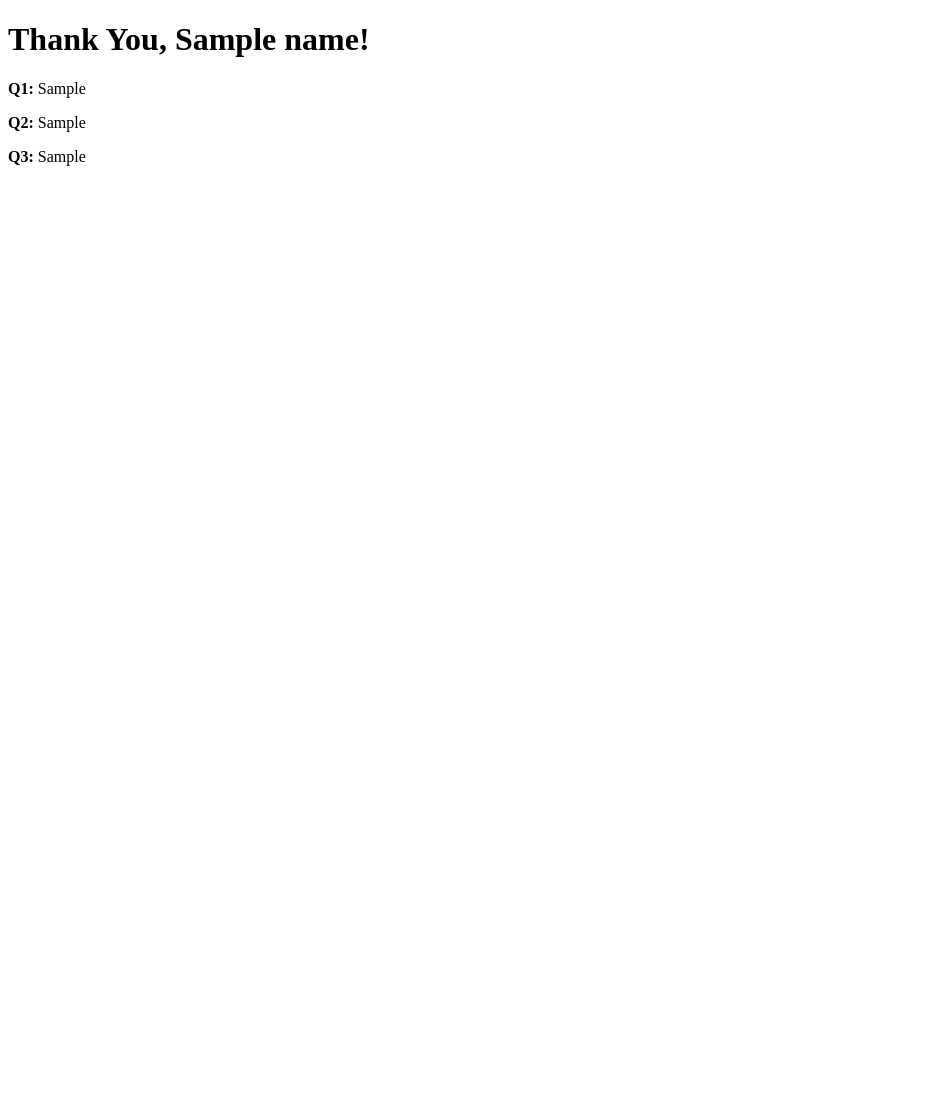
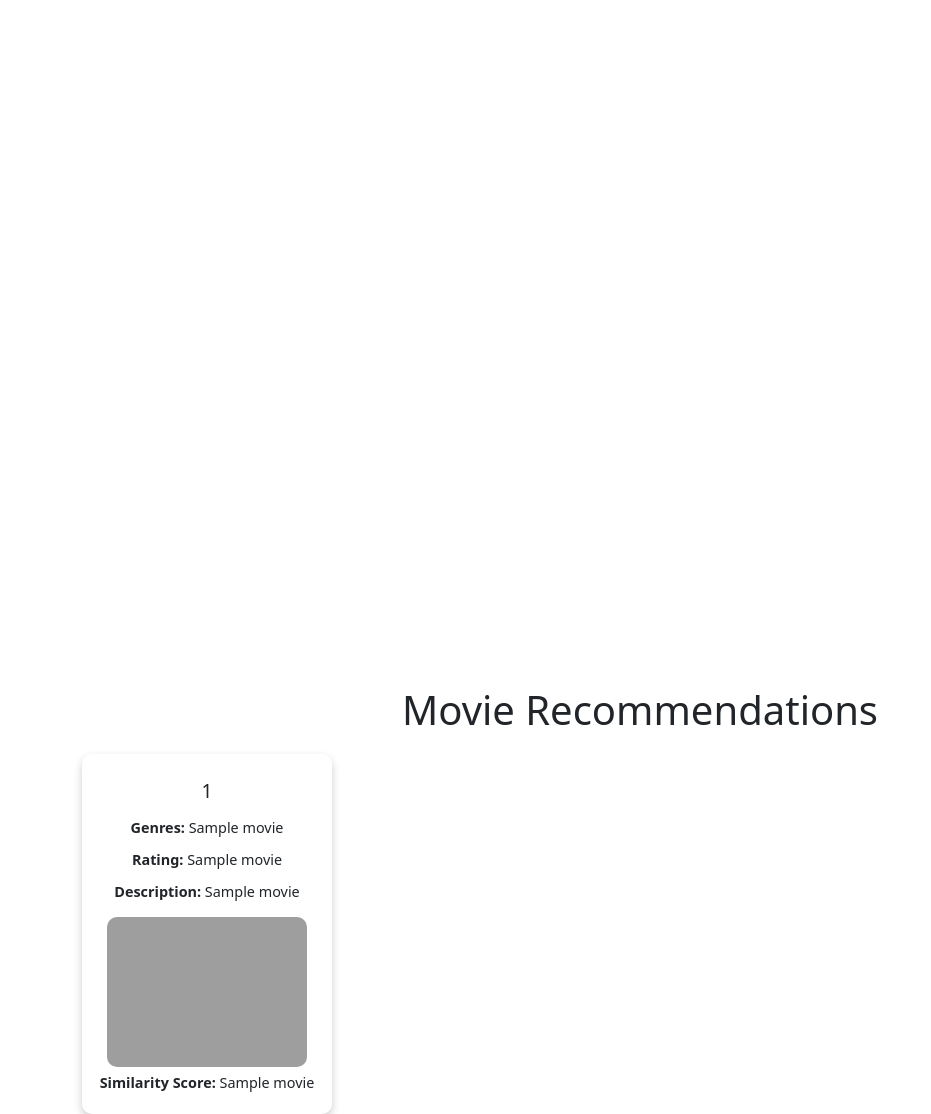
Before and after one commit to Hawlll/movie_recommender_system, a Flask app: template src/web/templates/results.html in a window 1280 px wide. Shown: the whole page, without its empty margins (0-931 px from the left). Before the commit the page ends 166 px from the top, so only its background shows below. Run offline with Flask 3, Linux system fonts and the light colour scheme; the template is opened without the code that fills it: most values are stand-ins (such as "Sample title", 1, 10 or a date in 2020); grey boxes are pictures that could not be loaded.

Commit message:
Finished the project

```diff
--- a/src/ai/getNsimilarmovies.py
+++ b/src/ai/getNsimilarmovies.py
@@ -6,6 +6,7 @@ curDir = curDir.parent.parent
 sys.path.insert(0, str(curDir))
 
 from ai import getDf, getScore, vectorize
+from api import genreIdmap
 
 def getNsimilarmovies(N, pfVector):
 
@@ -15,8 +16,9 @@ def getNsimilarmovies(N, pfVector):
     df.drop_duplicates(inplace=True, subset=["title"])
 
     df["dist_to_pfVector"] = df.apply(lambda row: getScore.getScore(pfVector, vectorize.vectorize(row.to_numpy())), axis=1)
+    df["genre_ids"] = df["genre_ids"].apply(lambda row: [genreIdmap.genreIdmap(id) for id in row])
 
-    return df.nsmallest(N, "dist_to_pfVector")
+    return df.nsmallest(N, "dist_to_pfVector").to_numpy().tolist()
 
 if __name__ == "__main__":
 
--- a/src/ai/getPfvector.py
+++ b/src/ai/getPfvector.py
@@ -22,14 +22,16 @@ def getPfvector(X, random_state=42):
 
         return -1
 
-    elif X.shape[0] <= 2:
+    elif X.shape[0] <= 3:
 
         return np.average(X, axis=0)
 
     # Find the optimal number of clusters using silehoutte scores
     silehoutteScores = []
 
-    for k in range(2, X.shape[0]+1):
+    print(X.shape[0])
+    for k in range(2, X.shape[0]):
+
 
         model = KMeans(k, random_state=random_state, n_init="auto")
 
--- a/src/web/app.py
+++ b/src/web/app.py
@@ -133,15 +133,15 @@ def add_user():
 
 @app.route('/results', methods=['GET', 'POST'])
 def results():
+    data = []
     if request.method == "GET":
         add_to_group(session["username"])
         res = [account.getUserVector(user) for user in session['group_members'] if account.getUserVector(user) != -1]
         groupPfvector = getPfvector.getPfvector(res)
-        data = getNsimilarmovies.getNsimilarmovies(10, groupPfvector)
-        print(data)
-    return redirect(url_for("home"))
-
-
+        data = getNsimilarmovies.getNsimilarmovies(5, groupPfvector)
+        for row in data:
+            row[1] = ", ".join(row[1])
+    return render_template("results.html", data=data)
 
 
 @app.route('/home')
--- /dev/null
+++ b/src/web/static/movie_style.css
@@ -0,0 +1,52 @@
+h1 {
+    text-align: center;
+    margin-bottom: 20px;
+    padding-top: 1000px;
+}
+
+.movie-list {
+    display: grid;
+    grid-template-columns: repeat(auto-fit, minmax(250px, 1fr));
+    gap: 20px;
+    justify-content: center;
+}
+
+.movie-item {
+    display: flex;
+    flex-direction: column;
+    align-items: center;
+    text-align: center;
+    width: 100%;
+    max-width: 250px; /* Adjust if needed */
+    padding: 15px;
+    border-radius: 10px;
+    box-shadow: 0 4px 8px rgba(0, 0, 0, 0.2);
+}
+
+.movie-item h2 {
+    font-size: 1.2em;
+    margin-bottom: 10px;
+    margin-top: 10px;
+}
+
+.movie-item p {
+    font-size: 0.9em;
+    margin: 5px 0;
+}
+
+.movie-poster {
+    width: 100%;
+    max-width: 200px; /* Adjust as needed */
+    height: auto;
+    max-height: 300px; /* Prevents it from exceeding bounds */
+    object-fit: contain; /* Ensures the full image is shown */
+    margin-top: 10px;
+    border-radius: 10px;
+}
+
+/* Responsive design adjustments */
+@media (max-width: 768px) {
+    .movie-list {
+        grid-template-columns: repeat(auto-fill, minmax(200px, 1fr));  /* Smaller grid for mobile */
+    }
+}
--- a/src/web/templates/basic.html
+++ b/src/web/templates/basic.html
@@ -7,6 +7,7 @@
     <title>{% block title %}Movie Recommedator{% endblock %}</title>
     <link href="https://cdn.jsdelivr.net/npm/bootstrap@5.3.0/dist/css/bootstrap.min.css" rel="stylesheet">
     <link rel="stylesheet" href="{{ url_for('static', filename='styles.css') }}">
+    <link rel="stylesheet" href="{{ url_for('static', filename='movie_style.css') }}">
 </head>
 <body class="d-flex align-items-center justify-content-center vh-100">
     <div class="container text-center">
--- a/src/web/templates/index.html
+++ b/src/web/templates/index.html
@@ -3,7 +3,7 @@
 {% block title %}Home{% endblock %}
 
 {% block content %}
-<h1 class="mb-4">Welcome to My Flask App</h1>
+<h2 class="mb-4">Welcome to CrewUp</h2>
 <p>Select an option:</p>
 <div>
     <a href="{{ url_for('login') }}" class="btn btn-primary btn-lg">Login</a>
--- a/src/web/templates/results.html
+++ b/src/web/templates/results.html
@@ -1,14 +1,20 @@
-<!DOCTYPE html>
-<html lang="en">
-<head>
-    <meta charset="UTF-8">
-    <meta name="viewport" content="width=device-width, initial-scale=1.0">
-    <title>Survey Results</title>
-</head>
-<body>
-    <h1>Thank You, {{ name }}!</h1>
-    <p><b>Q1:</b> {{ q1 }}</p>
-    <p><b>Q2:</b> {{ q2 }}</p>
-    <p><b>Q3:</b> {{ q3 }}</p>
-</body>
-</html>
+{% extends 'basic.html' %}
+
+{% block title %}Results{% endblock %}
+
+{% block content %}
+<h1>Movie Recommendations</h1>
+<div class="movie-list">
+    {% for movie in data %}
+        <div class="movie-item">
+            <h2>{{ movie[0] }}</h2>
+            <p><strong>Genres: </strong>{{ movie[1] }}</p>
+            <p><strong>Rating:</strong> {{ movie[2] }}</p>
+            <p><strong>Description:</strong> {{ movie[3] }}</p>
+             <img src="{{ movie[4] }}" alt="Poster for {{ movie[0] }}" class="movie-poster">
+            <p><strong>Similarity Score:</strong> {{ movie[5] }}</p>
+        </div>
+    {% endfor %}
+</div>
+
+{% endblock %}
```
Also changed, not shown: src/ai/getDf.py (line endings or trailing spaces).
